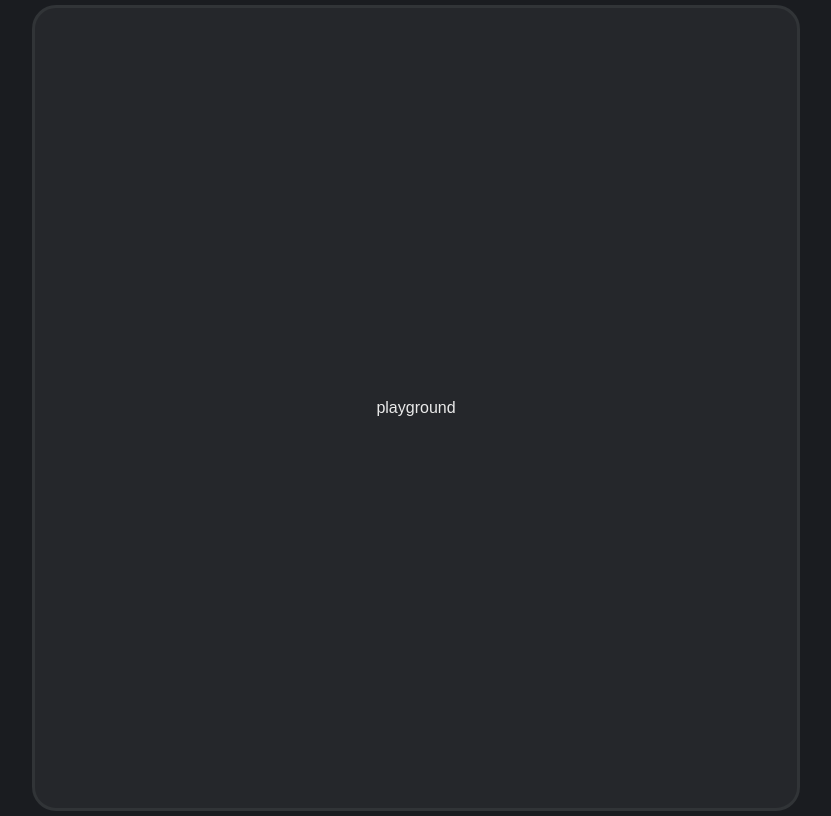
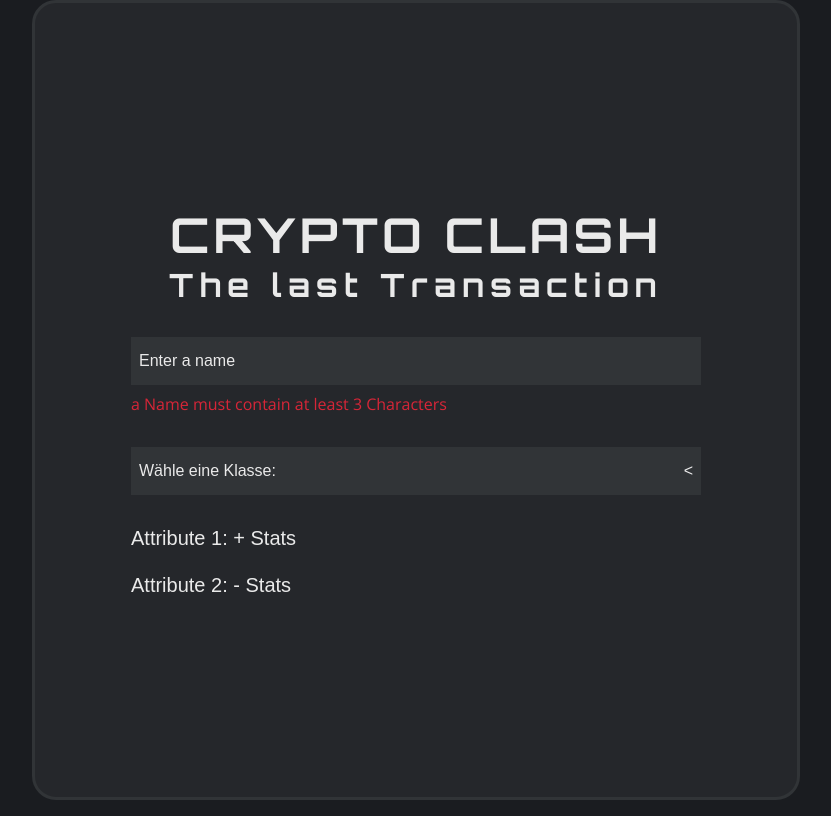
Before and after one commit to maksmuehlbauer/crypto-clash, an Angular app: page / in a window 1280 px wide. Shown: the whole page, without its empty margins (224-1055 px from the left). Built offline with nearby package versions, Linux system fonts and the light colour scheme.

Commit message:
add mainwindow + game-service

```diff
--- a/src/app/app.component.html
+++ b/src/app/app.component.html
@@ -2,7 +2,7 @@
   <div class="desk-max-width">
     <div class="main-content">
       <div class="gamebox">
-        playground
+        <app-mainwindow></app-mainwindow>
       </div>
     </div>
   </div>
--- a/src/app/app.component.scss
+++ b/src/app/app.component.scss
@@ -14,4 +14,5 @@
     background-color: $game-bg-color;
     border: 3px solid $border-color;
     border-radius: 24px;
+    padding: 96px;
 }
--- a/src/app/app.component.ts
+++ b/src/app/app.component.ts
@@ -1,11 +1,12 @@
 import { Component } from '@angular/core';
 import { CommonModule } from '@angular/common';
 import { RouterOutlet } from '@angular/router';
+import { MainwindowComponent } from "./mainwindow/mainwindow.component";
 
 @Component({
   selector: 'app-root',
   standalone: true,
-  imports: [CommonModule, RouterOutlet],
+  imports: [CommonModule, RouterOutlet, MainwindowComponent],
   templateUrl: './app.component.html',
   styleUrl: './app.component.scss'
 })
--- /dev/null
+++ b/src/app/mainwindow/mainwindow.component.html
@@ -0,0 +1,23 @@
+<div class="main-content">
+    <h1>Crypto Clash</h1>
+    <h2>The last Transaction</h2>
+    <div class="input-container mt-32">
+        <input type="name" id="name" placeholder="Enter a name" required>
+        <div class="error-msg pt-8">
+            <p>a Name must contain at least 3 Characters</p>
+        </div>
+    </div>
+    <div class="select-container my-32 px-8">
+        <label for="options">Wähle eine Klasse:</label>
+        <select name="" id="">
+            <option value="select"><</option>
+            <option value="class-1">Asia Bot Network (ABN)</option>
+            <option value="class 2">Donald Musk Holding (DMH)</option>
+            <option value="class 3">Bureaucracy Empire (BCE)</option>
+        </select>
+    </div>
+    <div class="attribute-container">
+       <span>Attribute 1: + Stats</span>
+       <span>Attribute 2: - Stats</span>
+    </div>
+</div>
--- /dev/null
+++ b/src/app/mainwindow/mainwindow.component.scss
@@ -0,0 +1,70 @@
+@import './../../styles.scss';
+
+:host {
+    width: 100%;
+}
+
+.main-content {
+    @include display();
+    flex-direction: column;
+}
+
+.input-container {
+    width: 100%;
+    // background-color: aliceblue;
+}
+
+input {
+    all: unset;
+    height: 48px;
+    background-color: $border-color;
+    width: calc(100% - 8px);
+    padding-inline-start: 8px;
+    color: $primary;
+    &::placeholder {
+        color: $primary;
+    }
+}
+
+.error-msg {
+    background-color: rgba(0, 0, 0, 0);
+    >p {
+        font-family: "Open Sans", serif;
+        color: $error-color;
+    }
+}
+
+.select-container {
+    @include display($jc: space-between);
+    width: 100%;
+    background-color: $border-color;
+    height: 48px;
+    color: $primary;
+}
+
+select {
+    all: unset;
+    height: 48px;
+    @include display();
+    align-self: flex-end;
+    text-align: right;
+    color: $primary;
+}
+
+select option {
+    background-color: $border-color;
+    color: $primary;
+}
+
+select option:hover {
+    background-color: red;
+}
+
+.attribute-container {
+    width: 100%;
+    @include display($ai: flex-start);
+    flex-direction: column;
+    gap: 24px;
+    font-size: 20px;
+
+}
--- a/src/spacings.scss
+++ b/src/spacings.scss
@@ -1,4 +1,3 @@
-  // Variablen für die Abstände
   $spacing-values: (
     8: 8px,
     16: 16px,
@@ -9,23 +8,86 @@
     96: 96px
   );
 
-  // Mixin für Padding
-  @mixin padding-classes($direction) {
+  @mixin margin-classes($direction) {
     @each $key, $value in $spacing-values {
-      .p#{$direction}-#{$key} {
-        padding-#{$direction}: #{$value};
-      }
+        @if $direction == t {
+            .m#{$direction}-#{$key} {
+                margin-#{$direction}op: #{$value};
+              }
+        }
+        @if $direction == b {
+          .m#{$direction}-#{$key} {
+              margin-#{$direction}ottom: #{$value};
+            }
+        }
+        @if $direction == l {
+          .m#{$direction}-#{$key} {
+              margin-#{$direction}eft: #{$value};
+            }
+        }
+        @if $direction == r {
+          .m#{$direction}-#{$key} {
+              margin-#{$direction}ight: #{$value};
+            }
+        }
+        @if $direction == x {
+          .m#{$direction}-#{$key} {
+              margin-right: #{$value};
+              margin-left: #{$value};
+            }
+        }
+        @if $direction == y {
+          .m#{$direction}-#{$key} {
+              margin-top: #{$value};
+              margin-bottom: #{$value};
+            }
+        }
+
     }
   }
 
-  // Mixin für Margin
-  @mixin margin-classes($direction) {
+  // Margins generieren
+  @include margin-classes(t); // top
+  @include margin-classes(b); // bottom
+  @include margin-classes(l); // left
+  @include margin-classes(r); // right
+  @include margin-classes(x); // left + right
+  @include margin-classes(y); // top + bottom
+
+
+  @mixin padding-classes($direction) {
     @each $key, $value in $spacing-values {
         @if $direction == t {
-
-            .m#{$direction}-#{$key} {
-                margin-#{$direction}op: #{$value};
+            .p#{$direction}-#{$key} {
+                padding-#{$direction}op: #{$value};
               }
+        }
+        @if $direction == b {
+          .p#{$direction}-#{$key} {
+            padding-#{$direction}ottom: #{$value};
+            }
+        }
+        @if $direction == l {
+          .p#{$direction}-#{$key} {
+              padding-#{$direction}eft: #{$value};
+            }
+        }
+        @if $direction == r {
+          .p#{$direction}-#{$key} {
+              padding-#{$direction}ight: #{$value};
+            }
+        }
+        @if $direction == x {
+          .p#{$direction}-#{$key} {
+              padding-right: #{$value};
+              padding-left: #{$value};
+            }
+        }
+        @if $direction == y {
+          .p#{$direction}-#{$key} {
+              padding-top: #{$value};
+              padding-bottom: #{$value};
+            }
         }
 
     }
@@ -38,11 +100,3 @@
   @include padding-classes(r); // right
   @include padding-classes(x); // left + right
   @include padding-classes(y); // top + bottom
-
-  // Margins generieren
-  @include margin-classes(t); // top
-  @include margin-classes(b); // bottom
-  @include margin-classes(l); // left
-  @include margin-classes(r); // right
-  @include margin-classes(x); // left + right
-  @include margin-classes(y); // top + bottom
--- a/src/styles.scss
+++ b/src/styles.scss
@@ -1,4 +1,7 @@
 @import './spacings.scss';
+@import url('https://fonts.googleapis.com/css2?family=Orbitron:wght@400;700&display=swap');
+@import url('https://fonts.googleapis.com/css2?family=Open+Sans:ital,wght@0,300..800;1,300..800&display=swap');
+
 
 $body-color: #1A1C20;
 $btn-bg-color: #313437;
@@ -6,6 +9,8 @@ $game-bg-color: #25272B;
 $border-color: #313437;
 $primary: #EAEAEA;
 $secondary: #FF4F5A;
+$warning-color: #FFC857;
+$error-color: #D72638;
 
 
 
@@ -27,14 +32,30 @@ $secondary: #FF4F5A;
 // Warning Color: #FFC857
 // Error Color: #D72638
 
+* {
+  margin: 0;
+  box-sizing: border-box;
+}
+
 @mixin display($flex: flex, $jc: center, $ai: center) {
-    display: flex;
-    justify-content: center;
-    align-items: center;
+    display: $flex;
+    justify-content: $jc;
+    align-items: $ai;
 }
 
 h1 {
-    color: $primary;
+  color: $primary;
+  font-family: "Orbitron", sans-serif;
+  text-transform: uppercase;
+  font-size: 48px;
+  letter-spacing: 4px;
+}
+
+h2 {
+  color: $primary;
+  font-family: "Orbitron", sans-serif;
+  font-size: 32px;
+  letter-spacing: 6.2px;
 }
 
 .flex-center {
```
Also changed, not shown: src/app/game-service.service.ts (added, +25 -0 lines), src/app/mainwindow/mainwindow.component.ts (added, +12 -0 lines), 2 other files (tests, documents, lock files or other folders).
